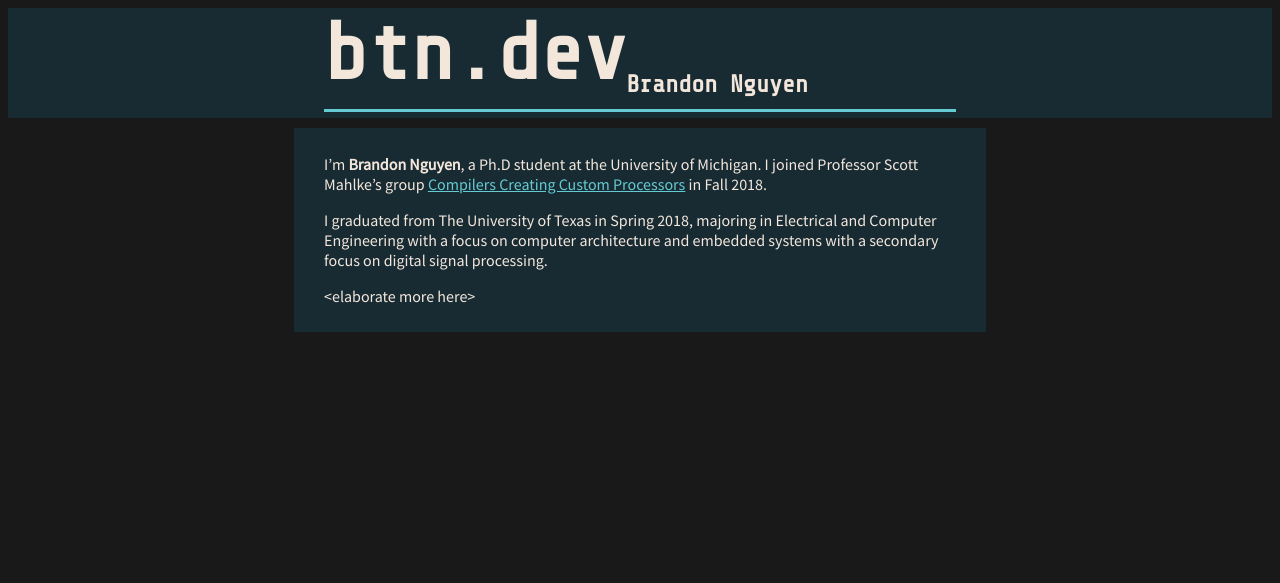
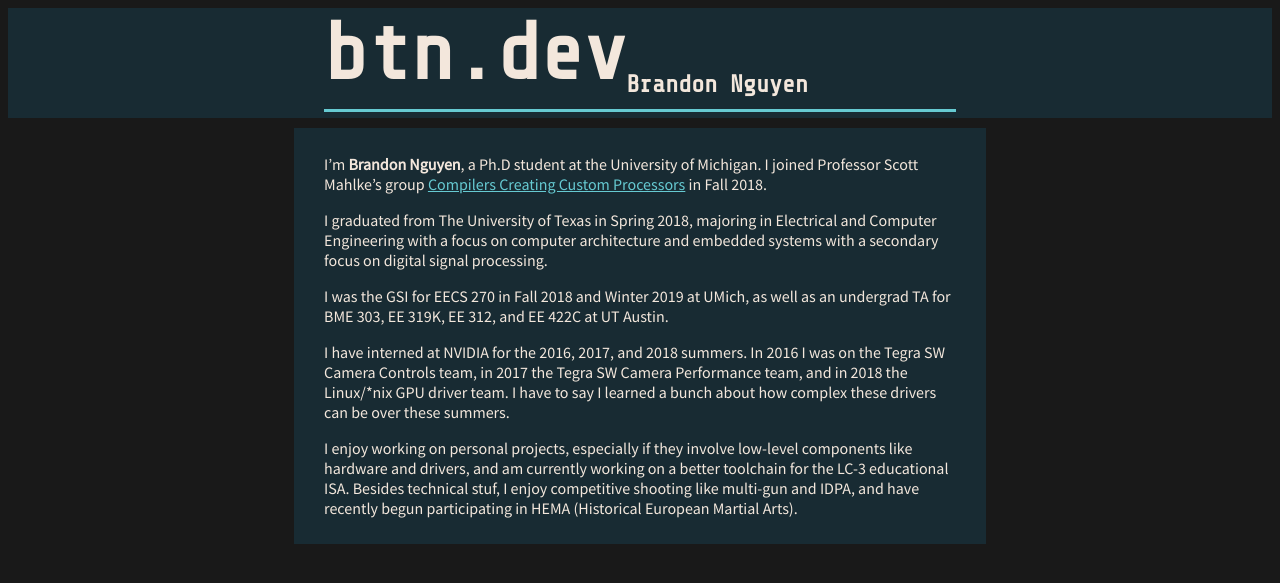
Before and after one commit to brandon-t-nguyen/brandon-t-nguyen.github.io, a Jekyll site: the page built from about.md, in a window 1280 px wide. Shown: the top 583 px of the page. Built offline with Jekyll 4.4.1, drawn with Linux system fonts in a browser that asks for light colours.

Commit message:
Expanded on About, notify about site being under construction

```diff
--- a/about.md
+++ b/about.md
@@ -5,4 +5,15 @@
 ---
 {% include_relative intro.md %}
 
-\<elaborate more here\>
+I was the GSI for EECS 270 in Fall 2018 and Winter 2019 at UMich,
+as well as an undergrad TA for BME 303, EE 319K, EE 312, and EE 422C at UT Austin.
+
+I have interned at NVIDIA for the 2016, 2017, and 2018 summers. In 2016 I was
+on the Tegra SW Camera Controls team, in 2017 the Tegra SW Camera Performance team, and in 2018
+the Linux/\*nix GPU driver team. I have to say I learned a bunch about
+how complex these drivers can be over these summers.
+
+I enjoy working on personal projects, especially if they involve low-level components
+like hardware and drivers, and am currently working on a better toolchain for
+the LC-3 educational ISA. Besides technical stuf, I enjoy competitive shooting
+like multi-gun and IDPA, and have recently begun participating in HEMA (Historical European Martial Arts).
```
Also changed, not shown: index.md (+2 -0 lines).
